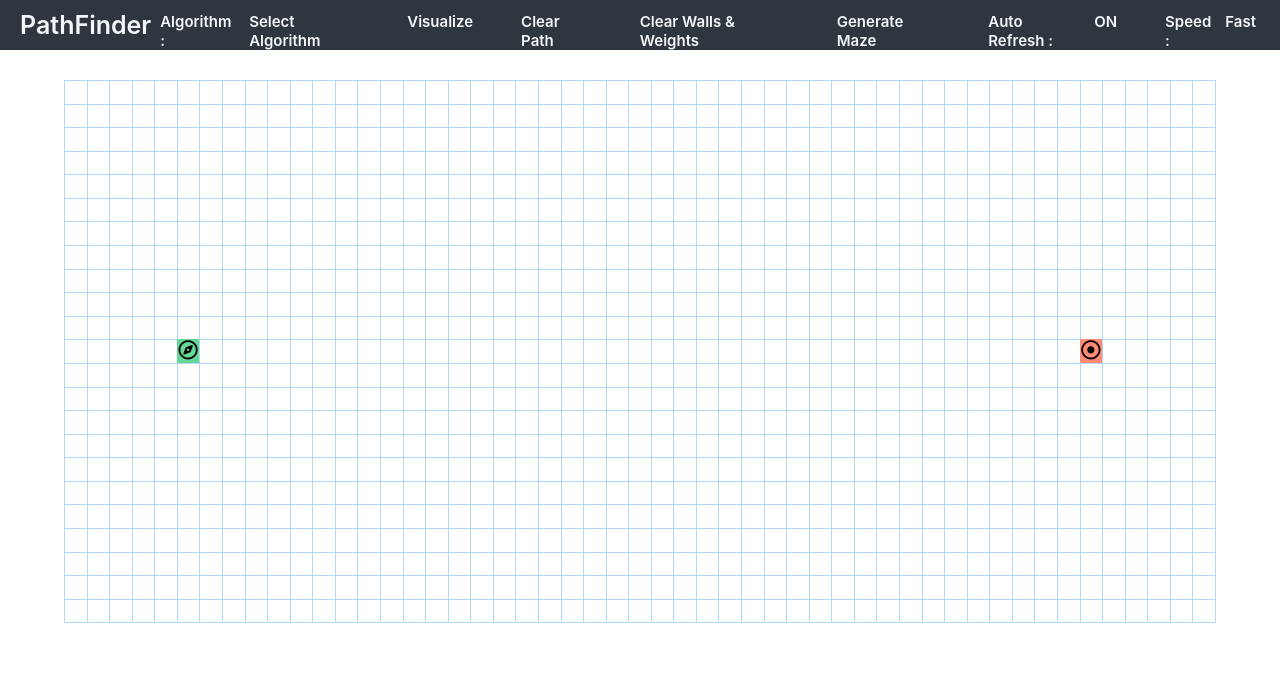
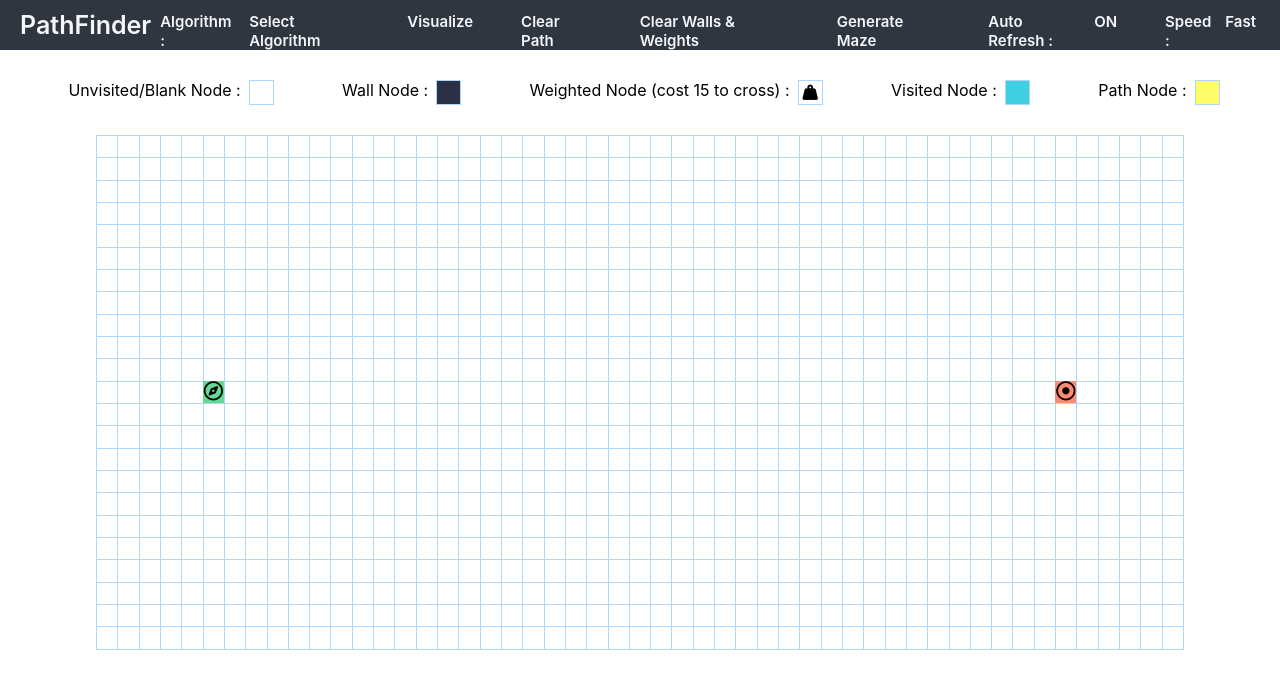
Before and after one commit to Baptistemontan/pathfinder-react, a React (Create React App) app: page / in a window 1280 px wide. Shown: the top 688 px of the page. Built offline with nearby package versions, Linux system fonts and the light colour scheme.

Commit message:
minor fixes

```diff
--- a/package.json
+++ b/package.json
@@ -2,10 +2,12 @@
   "name": "test",
   "version": "0.1.0",
   "private": true,
+  "homepage": "https://baptistemontan.github.io/pathfinder-react",
   "dependencies": {
     "@testing-library/jest-dom": "^4.2.4",
     "@testing-library/react": "^9.3.2",
     "@testing-library/user-event": "^7.1.2",
+    "gh-pages": "^2.2.0",
     "react": "^16.13.0",
     "react-dom": "^16.13.0",
     "react-scripts": "3.4.0"
@@ -15,7 +17,9 @@
     "build": "react-scripts build",
     "test": "react-scripts test",
     "eject": "react-scripts eject",
-    "sass": "node-sass -w scss/ -o src/css/ --recursive"
+    "sass": "node-sass -w scss/ -o src/css/ --recursive",
+    "predeploy": "npm run build",
+    "deploy": "gh-pages -d build"
   },
   "eslintConfig": {
     "extends": "react-app"
--- a/public/index.html
+++ b/public/index.html
@@ -22,7 +22,7 @@
       work correctly both with client-side routing and a non-root public URL.
       Learn how to configure a non-root public URL by running `npm run build`.
     -->
-  <title>React App</title>
+  <title>Pathfinder</title>
   <script src="https://kit.fontawesome.com/fb2ca9650b.js" crossorigin="anonymous"></script>
 </head>
 
--- a/scss/_grid.scss
+++ b/scss/_grid.scss
@@ -5,6 +5,19 @@ $border: solid 1px rgb(175, 216, 248);
   border-right: $border;
   display: grid;
   grid-template-columns: repeat(51, 1fr);
-  width: 90%;
+  width: 85%;
   margin: auto;
 }
+
+#exemple {
+  width: 100%;
+  display: flex;
+  justify-content: space-evenly;
+  margin-bottom: 30px;
+  .exemple-container {
+    display: flex;
+    p {
+      margin: 0 8px;
+    }
+  }
+}
--- a/scss/_node.scss
+++ b/scss/_node.scss
@@ -42,7 +42,7 @@
 
   &-wall {
     border: none;
-    background-color: black;
+    background-color: rgba(23, 25, 48, 0.9);
   }
 
   &-visited {
@@ -74,4 +74,10 @@
       }
     }
   }
+  &.exemple {
+    width: 25px !important;
+    height: 25px !important;
+    padding-bottom: 0 !important;
+    border: $border;
+  }
 }
--- a/src/components/Grid.jsx
+++ b/src/components/Grid.jsx
@@ -186,7 +186,6 @@ export default class Grid extends Component {
               id="algo-list"
               question="Algorithm :"
             />
-
             <div className="button" onClick={this.visualizeButtonHandler}>
               Visualize
             </div>
@@ -199,7 +198,6 @@ export default class Grid extends Component {
             <div className="button" onClick={this.handleMazeGeneration}>
               Generate Maze
             </div>
-
             <List
               handleChange={this.handleRefreshChange}
               name={this.refresh[0]}
@@ -216,6 +214,32 @@ export default class Grid extends Component {
             />
           </div>
         </nav>
+        <div id="exemple">
+          <div className="exemple-container">
+            <p>Unvisited/Blank Node :</p>
+            <div className="node exemple"></div>
+          </div>
+          <div className="exemple-container">
+            <p>Wall Node :</p>
+            <div className="node exemple node-wall"></div>
+          </div>
+          <div className="exemple-container">
+            <p>Weighted Node (cost 15 to cross) :</p>
+            <div className="node exemple node-weight">
+              <div>
+                <i className="fas fa-weight-hanging iweight"></i>
+              </div>
+            </div>
+          </div>
+          <div className="exemple-container">
+            <p>Visited Node :</p>
+            <div className="node exemple node-visited"></div>
+          </div>
+          <div className="exemple-container">
+            <p>Path Node :</p>
+            <div className="node exemple node-path"></div>
+          </div>
+        </div>
         <div id="grid" className="noselect" onMouseUp={this.handleMouseUp}>
           {this.grid.map(row =>
             row.map(node => {
--- a/src/css/main.css
+++ b/src/css/main.css
@@ -3,8 +3,18 @@
   border-right: solid 1px #afd8f8;
   display: grid;
   grid-template-columns: repeat(51, 1fr);
-  width: 90%;
+  width: 85%;
   margin: auto; }
+
+#exemple {
+  width: 100%;
+  display: flex;
+  justify-content: space-evenly;
+  margin-bottom: 30px; }
+  #exemple .exemple-container {
+    display: flex; }
+    #exemple .exemple-container p {
+      margin: 0 8px; }
 
 .choose-algo {
   background-color: #454f5d;
@@ -72,7 +82,7 @@
       display: block; }
   .node-wall {
     border: none;
-    background-color: black; }
+    background-color: rgba(23, 25, 48, 0.9); }
   .node-visited {
     background-color: rgba(0, 190, 218, 0.75); }
   .node-path {
@@ -86,6 +96,11 @@
     color: black; }
   .node-weight.path i.iweight {
     color: black; }
+  .node.exemple {
+    width: 25px !important;
+    height: 25px !important;
+    padding-bottom: 0 !important;
+    border: solid 1px #afd8f8; }
 
 .drop-list {
   display: flex;
```
Also changed, not shown: 1 other file (tests, documents, lock files or other folders).
